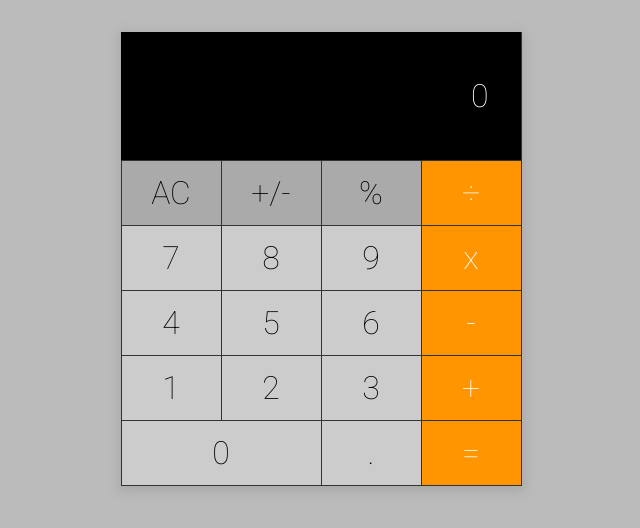
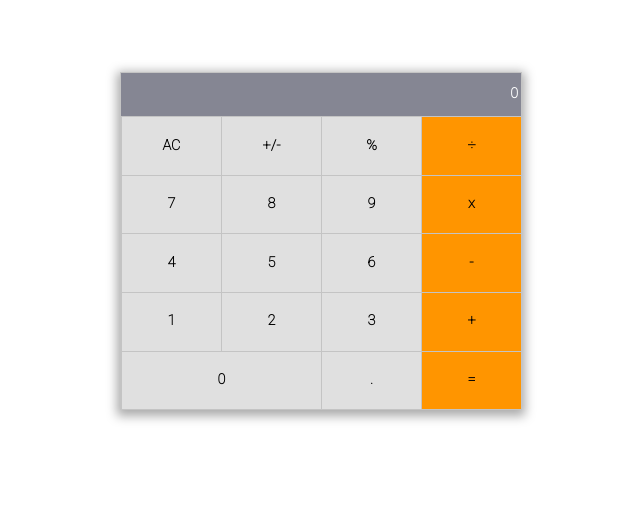
Before and after one commit to barakadanny/Math-Magicians-with-Reactjs, a React (Create React App) app: page / in a window 1280 px wide. Shown: the top 528 px of the page, without its empty margins (319-959 px from the left). Built offline with nearby package versions, Linux system fonts and the light colour scheme.

Commit message:
Fix Style

```diff
--- a/src/components/Calculator.css
+++ b/src/components/Calculator.css
@@ -4,47 +4,42 @@
   flex-direction: row;
   width: 400px;
   box-shadow: 0 3px 10px 3px #aaa;
-  border-right: 0.01em solid #333;
-  border-bottom: 0.01em solid #333;
+  border: 0.01em solid #c4c4c4;
 }
 
 .result {
   width: 100%;
-  background-color: #000;
-  min-height: 2em;
+  background-color: #858693;
+  min-height: 1em;
   color: white;
 }
 
 .result > p {
-  padding: 0 1em;
+  padding: 0 0.2em;
   text-align: right;
-  line-height: 2em;
+  line-height: 1em;
 }
 
 span {
   box-sizing: border-box;
   text-align: center;
+  padding: 1em;
   cursor: pointer;
   width: 25%;
-  background-color: #ccc;
+  background-color: #e0e0e0;
   line-height: 2em;
-  border-top: 0.01em solid #333;
-  border-left: 0.01em solid #333;
+  border-top: 0.01em solid #c4c4c4;
+  border-left: 0.01em solid #c4c4c4;
 }
 
 .operator {
   background-color: #ff9500;
-  color: white;
 }
 
 .double {
   width: 50%;
 }
 
-.grey {
-  background-color: #aaa;
-}
-
 .clicked {
   background-color: #cc8400;
 }
--- a/src/components/Calculator.js
+++ b/src/components/Calculator.js
@@ -5,34 +5,34 @@ import './Calculator.css';
 class Calculator extends React.Component {
   render() {
     return (
-      <div className="calculator">
-        <div className="result">
+      <div className='calculator'>
+        <div className='result'>
           <p>0</p>
         </div>
 
-        <span className="clear grey">AC</span>
-        <span className="grey">+/-</span>
-        <span className="grey">%</span>
-        <span className="operator">÷</span>
+        <span>AC</span>
+        <span>+/-</span>
+        <span>%</span>
+        <span className='operator'>÷</span>
 
         <span>7</span>
         <span>8</span>
         <span>9</span>
-        <span className="operator">x</span>
+        <span className='operator'>x</span>
 
         <span>4</span>
         <span>5</span>
         <span>6</span>
-        <span className="operator">-</span>
+        <span className='operator'>-</span>
 
         <span>1</span>
         <span>2</span>
         <span>3</span>
-        <span className="operator">+</span>
+        <span className='operator'>+</span>
 
-        <span className="double">0</span>
+        <span className='double'>0</span>
         <span>.</span>
-        <span className="operator">=</span>
+        <span className='operator'>=</span>
       </div>
     );
   }
--- a/src/index.css
+++ b/src/index.css
@@ -14,7 +14,8 @@ html {
 body {
   display: flex;
   justify-content: center;
-  margin-top: 1em;
-  font-size: 2em;
-  background-color: #bbb;
+  margin-top: 5em;
+  font-size: 0.9em;
+  font-weight: 800;
+  background-color: #fff;
 }
```
